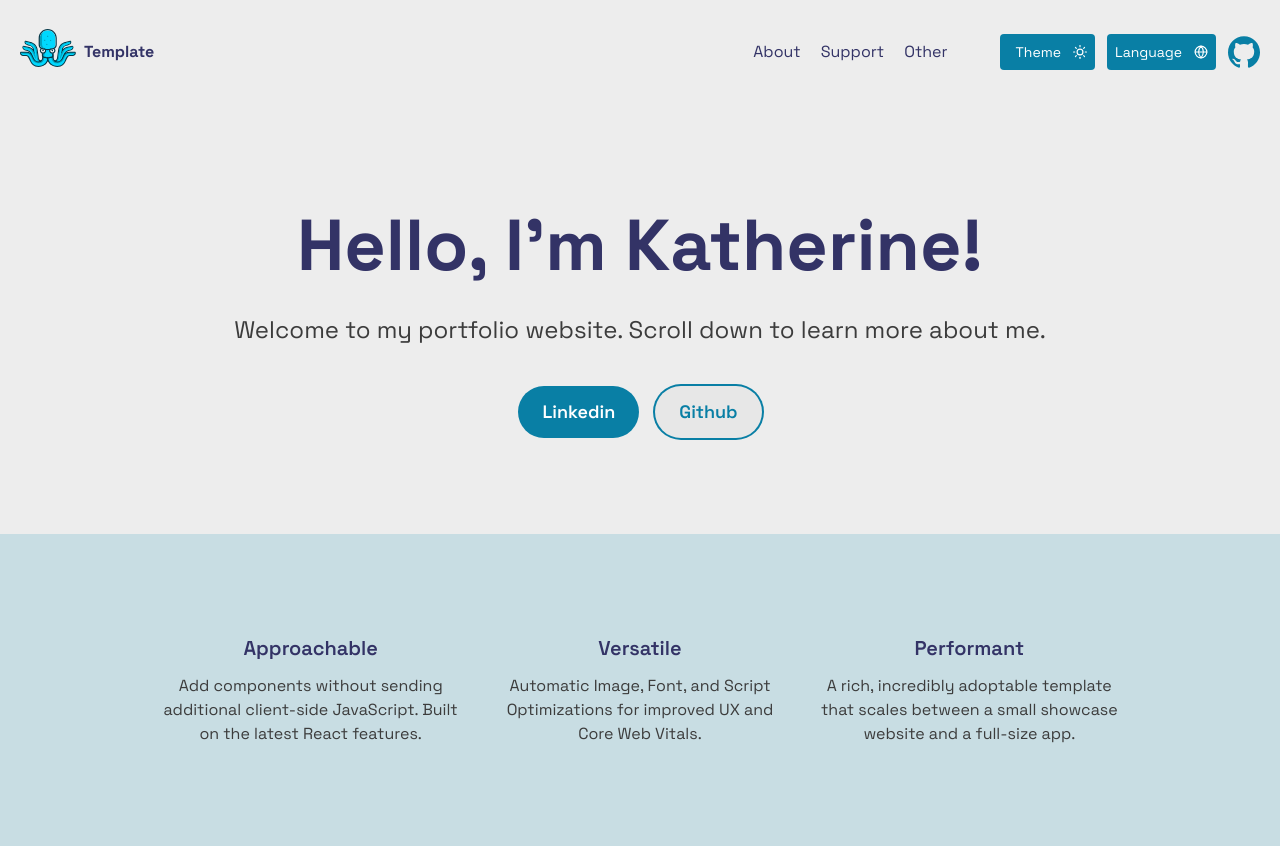
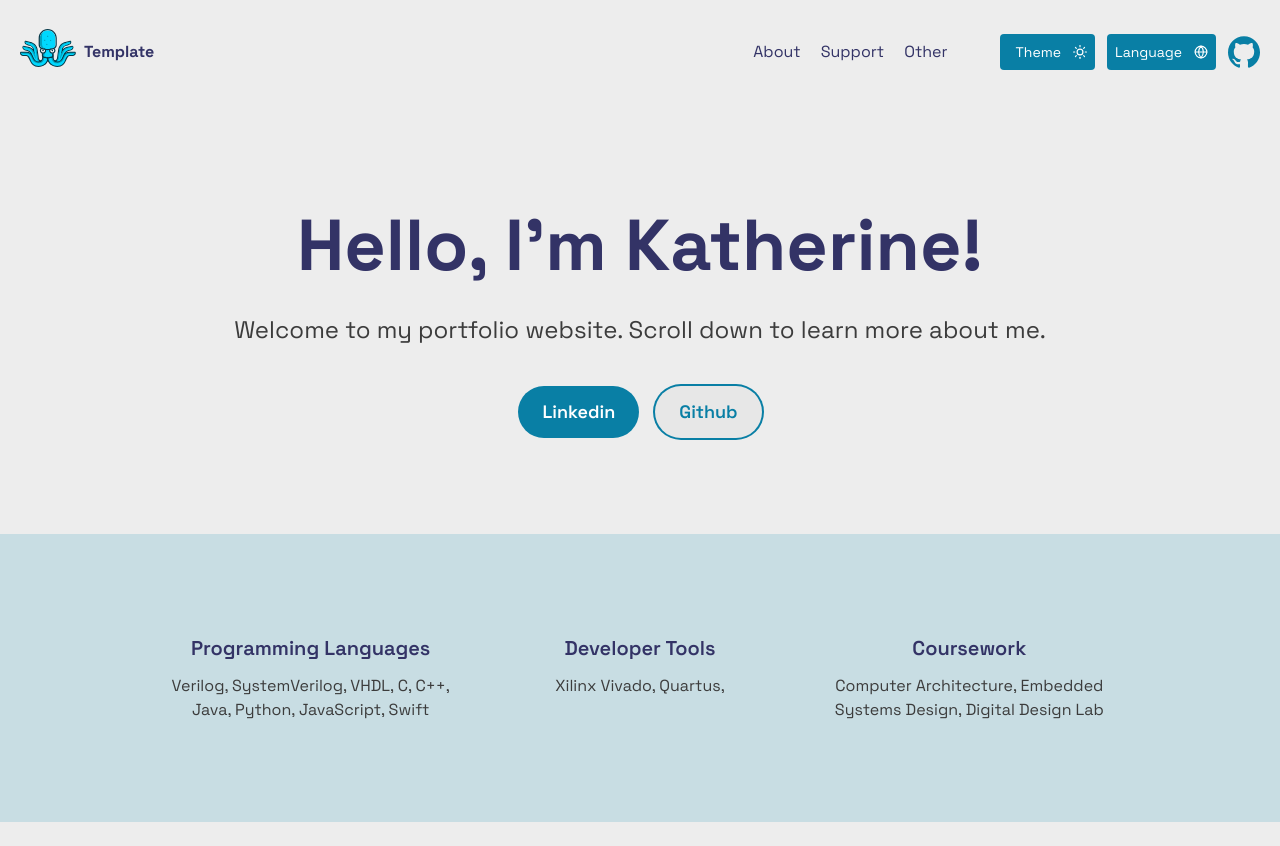
Before and after one commit to katc1213/portfolio-web, a Next.js app: page /en in a window 1280 px wide. After the commit the page ends 822 px from the top, so only its background shows below. Built offline with nearby package versions, Linux system fonts and the light colour scheme.

Commit message:
Update page.tsx

```diff
--- a/src/app/[locale]/page.tsx
+++ b/src/app/[locale]/page.tsx
@@ -36,26 +36,26 @@ export default function DashboardPage() {
       <section className='bg-background-secondary py-20 max-lg:py-10'>
         <div className='mx-auto grid max-w-screen-lg grid-cols-3 gap-7 px-8 py-5 max-lg:max-w-fit max-lg:grid-cols-1 max-lg:gap-10'>
           <div className='text-center'>
-            <h2 className='mb-3  text-xl font-semibold'>{t('Approachable')}</h2>
+            <h2 className='mb-3  text-xl font-semibold'>{t('Programming Languages')}</h2>
             <p className='text-text-secondary max-lg:max-w-[500px]'>
               {t(
-                'Add_components_without_sending_additional_client_side_JavaScript_Built_on_the_latest_React_features'
+                'Verilog, SystemVerilog, VHDL, C, C++, Java, Python, JavaScript, Swift'
               )}
             </p>
           </div>
           <div className='text-center'>
-            <h2 className='mb-3 text-xl font-semibold'>{t('Versatile')}</h2>
+            <h2 className='mb-3 text-xl font-semibold'>{t('Developer Tools')}</h2>
             <p className='text-text-secondary max-lg:max-w-[500px]'>
               {t(
-                'Automatic_Image_Font_and_Script_Optimizations_for_improved_UX_and_Core_Web_Vitals'
+                'Xilinx Vivado, Quartus, '
               )}
             </p>
           </div>
           <div className='text-center'>
-            <h2 className='mb-3 text-xl font-semibold'>{t('Performant')}</h2>
+            <h2 className='mb-3 text-xl font-semibold'>{t('Coursework')}</h2>
             <p className='text-text-secondary max-lg:max-w-[500px]'>
               {t(
-                'A_rich_incredibly_adoptable_template_that_scales_between_a_small_showcase_website_and_a_full_size_app'
+                'Computer Architecture, Embedded Systems Design, Digital Design Lab'
               )}
             </p>
           </div>
```
